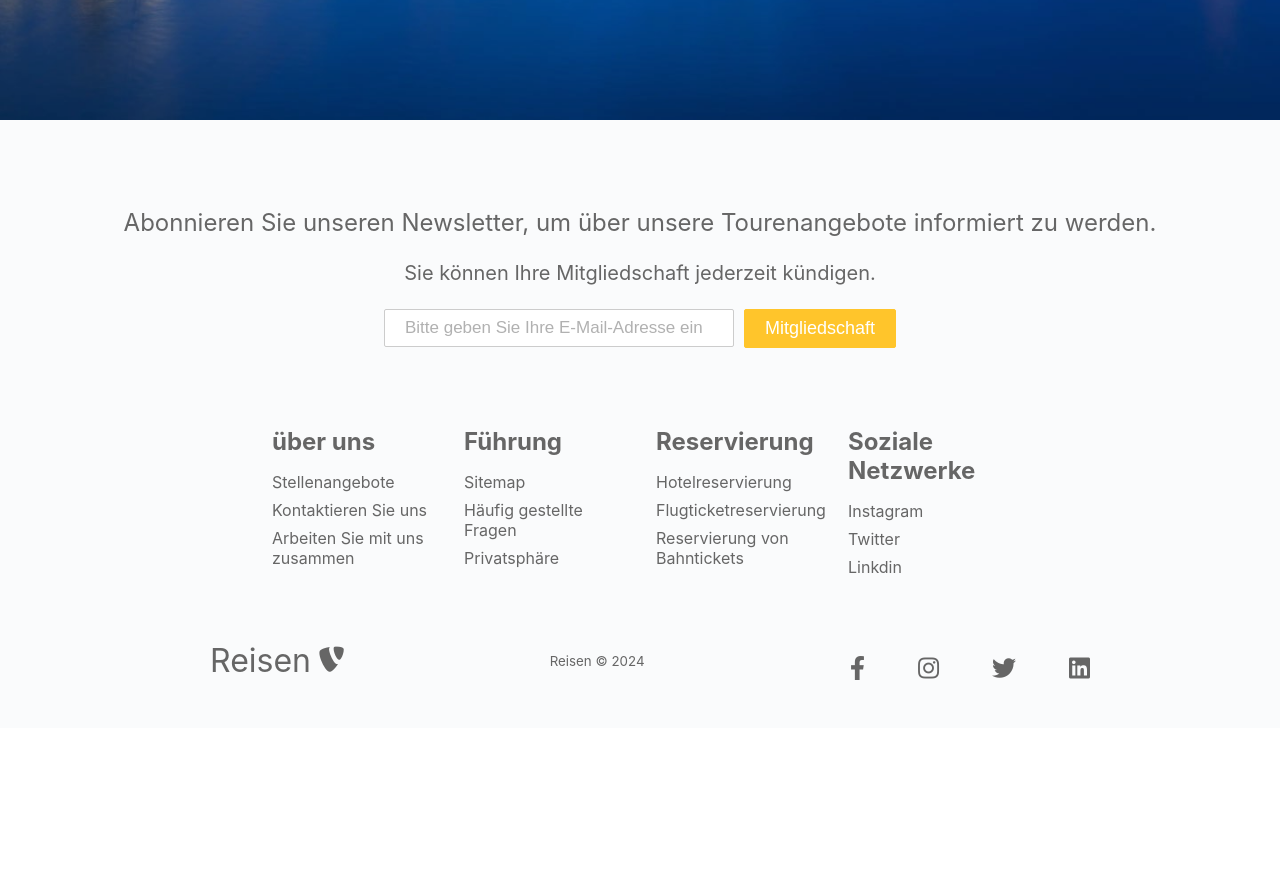
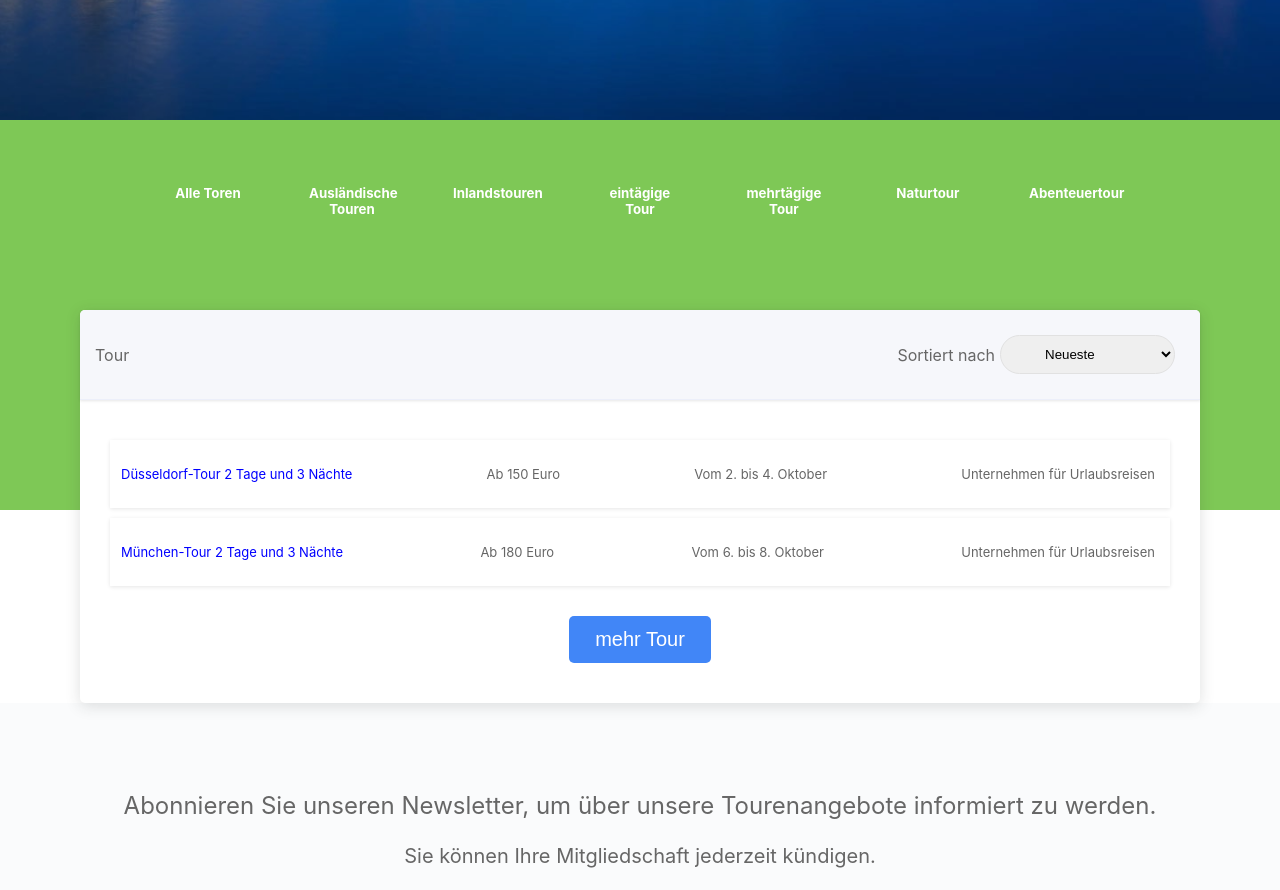
Before and after one commit to ebrahimmosadegh/reactjs-travel-website, a React (Create React App) app: page /tour in a window 1280 px wide. Shown: the part 760-1650 px from the top of the page. Before the commit the page ends 1488 px from the top, so only its background shows below. Built offline with nearby package versions, Linux system fonts and the light colour scheme.

Commit message:
fertig Tour seit

```diff
--- a/src/Components/Pages/Tour.js
+++ b/src/Components/Pages/Tour.js
@@ -1,8 +1,10 @@
 import React from "react";
 import Button from "../UI/Button";
+import CardsGuid from "../Tour/CardsGuid";
 import '../../App.css'
 function Tour(){
     return(
+        <>
         <div className='tourism' style={{backgroundImage:`url(image/Düsseldorf.jfif)`}}>
         <div className='tourism-box'>
             <input type='text' className='search-input' placeholder='Stadt oder Land' autoComplete={false} />
@@ -10,7 +12,9 @@ function Tour(){
                 Suchen
             </Button>
         </div>
-    </div>
+        </div>
+        <CardsGuid />
+        </>
     )
 }
 
--- /dev/null
+++ b/src/Components/Tour/CardsGuid.css
@@ -0,0 +1,160 @@
+.container {
+  background: #7ec856;
+  padding-bottom: 233px;
+}
+
+h1 {
+  text-align: center;
+  font-size: 26px;
+  color: #666;
+  padding: 26px;
+  margin-bottom: 50px;
+}
+.container >p{
+  font-size: 20px;
+  color: #666;
+  font-weight: bold;
+  text-align: center;
+  margin-top: 15px;
+}
+.tour__wrapper {
+  position: relative;
+  margin: 50px 0 45px;
+  width: 100%;
+  display: flex;
+  justify-content: center;
+}
+.tour__tabs{
+  display: flex;
+  flex-flow: column;
+  align-items: center;
+  max-width: 1120px;
+  width: 90%;
+  margin: 0 auto;
+}
+.tour__tabs .nav-tabs {
+  display: flex;
+  flex-flow: row wrap;
+  justify-content: center;
+  width: 90%;
+  margin: auto;
+  list-style: none;
+}
+.tour__tabs .nav-tabs>li {
+width:10.5%;
+margin: 5px auto;
+padding: 10px;
+text-align: center;
+}
+.tour__tabs .nav-tabs>li:hover{
+cursor: pointer;
+box-shadow: inset 0 0 0 1000px rgba(0, 0, 0, 0.2);
+}
+.tour__tabs .nav-tabs>li .anchor{
+text-decoration: none;
+color:
+#fff;
+}
+.tab-content{
+margin-top: -200px;
+width: 100%;
+
+}
+.tab-pane{
+box-shadow: 0 3px 15px rgba(41,45,49,.15);
+background: #fff;
+border-radius: 5px;
+}
+.tab-header{
+   background: #f6f7fb;
+  padding: 25px 15px;
+  border-bottom: 1px solid #eceffa;
+  box-shadow: 0 1px 3px rgba(2,2,2,.1);
+  border-radius: 5px 5px 0 0;
+  color: #666;
+  font-size: 14px;
+  margin: 0;
+  display: flex;
+  justify-content: space-between;
+  align-items: center;
+}
+.tab-header .tab-text{
+color: #666;
+font-size: 16px;
+}
+.tab-sort-filter{
+display: flex;
+flex-flow: row;
+align-items: center;
+}
+.selectTours {
+  margin-left: 5px;
+position: relative;
+display: inline-block;
+}
+
+.tab-sort-input{
+padding: 10px 15px;
+border-radius: 20px;
+padding-left: 40px;
+border: 1px solid #e1e1e1;
+margin-right: 10px;
+}
+.tabs-content {
+padding: 40px 30px;
+  display: block;
+  text-align: center;
+}
+
+.tabs-content ul{
+list-style: none;
+}
+
+.tabs-content ul>li {
+box-shadow: 0 1px 4px rgba(0,0,0,.1);
+padding: 25px 10px;
+margin: 0;
+margin-bottom: 10px;
+border: 1px solid transparent;
+border-right: 5px solid transparent;
+font-size: 13px;
+transition: all 0.3s ease-out;
+}
+.tabs-content ul>li:hover{
+  border: 1px solid rgba(2,2,2,.2);
+  border-left: 5px solid #11a4d2;
+  box-shadow: 0 0 5px rgba(0,0,0,.25);
+}
+.tabs-content ul>li .anchor{
+text-decoration: none;
+color:#666;
+display: flex;
+  flex-flow: row;
+  justify-content: space-between;
+}
+.tabs-content ul>li .anchor p{
+  color: #666;
+}
+.tabs-content ul>li .anchor span{
+color:blue
+}
+.more-tour-button{
+margin-top: 30px;
+}
+.more-tour-button .btn:hover{
+  background-color: #0054de;
+  color: #fff;
+}
+@media screen and (max-width: 960px) {
+.tour__tabs .nav-tabs>li{
+  width: 25%;
+}
+.tabs-content ul>li .anchor{
+  flex-flow: column;
+  align-items: center;
+  font-size: 18px;
+}
+.tabs-content ul>li .anchor p{
+  margin-top: 10px;
+}
+}
--- /dev/null
+++ b/src/Components/Tour/CardsGuid.js
@@ -0,0 +1,96 @@
+import React from "react";
+import { Link } from "react-router-dom";
+import './CardsGuid.css';
+import Button from "../UI/Button";
+const INFO =[
+    {
+        text:'Alle Toren'
+    },
+    {
+        text:'Ausländische Touren'
+    },
+    {
+        text:'Inlandstouren'
+    },
+    {
+        text:'eintägige Tour'
+    },
+    {
+        text:'mehrtägige Tour'
+    },
+    {
+        text:'Naturtour'
+    },
+    {
+        text:'Abenteuertour'
+    }
+]
+function CardsGuid(){
+    return(
+        <>
+        <div className="container">
+            <div className="tour__tabs">
+                <div className="tour__wrapper">
+                    <ul className="nav-tabs">
+                        {
+                        INFO.map((item,index)=>
+                            <li key={index}>
+                            <Link to="/" className="anchor">
+                            <h5>{item.text}</h5>
+                            </Link>
+                            </li>
+                        )
+                        }
+                    </ul>
+                </div>
+            </div>
+        </div>
+        <div className="tour__tabs">
+            <div className="tab-content">
+                <div className="tab-pane">
+                    <header className="tab-header">
+                        <div className="tab-text">
+                            Tour
+                        </div>
+                        <div className="tab-sort-filter tab-text">
+                        Sortiert nach
+                        <span className="selectTours">
+                            <select className="tab-sort-input">
+                                <option value="neueste">Neueste</option>
+                                <option value="günstigsten">Günstigsten</option>
+                                <option value="meistenbesucht">meisten besucht</option>
+                            </select>
+                        </span>
+                        </div>
+                    </header>
+                    <div className="tabs-content">
+                        <ul>
+                            <li>
+                                <Link className="anchor">
+                                    <span>Düsseldorf-Tour 2 Tage und 3 Nächte</span>
+                                    <p>Ab 150 Euro</p>
+                                    <p>Vom 2. bis 4. Oktober</p>
+                                    <p>Unternehmen für Urlaubsreisen</p>
+                                </Link>
+                            </li>
+                            <li>
+                                <Link className="anchor">
+                                    <span>München-Tour 2 Tage und 3 Nächte</span>
+                                    <p>Ab 180 Euro</p>
+                                    <p>Vom 6. bis 8. Oktober</p>
+                                    <p>Unternehmen für Urlaubsreisen</p>
+                                </Link>
+                            </li>
+                        </ul>
+                        <div className="more-tour-button">
+                            <Button buttonStyle="btn--tour" buttonSize="btn--large">mehr Tour</Button>
+                        </div>
+                    </div>
+                </div>
+            </div>
+        </div>
+        </>
+    )
+}
+
+export default CardsGuid;
```
